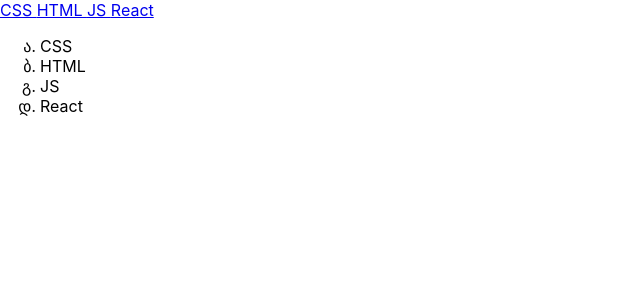
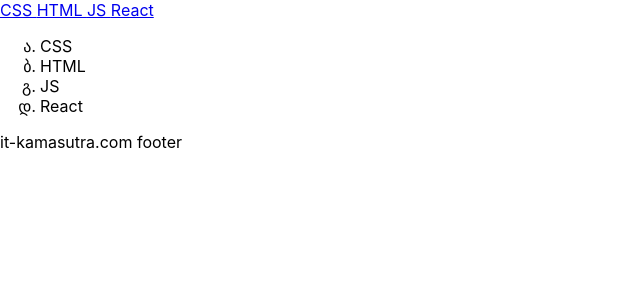
Before and after one commit to RudakovIlya/samurai-way-main, a React (Create React App) app: page / in a window 1280 px wide. Shown: the top 300 px of the page, without its empty margins (0-640 px from the left). Built offline with nearby package versions, Linux system fonts and the light colour scheme.

Commit message:
added Footer component and watch video tutorial № 10

```diff
--- a/src/App.tsx
+++ b/src/App.tsx
@@ -1,13 +1,15 @@
 import React from 'react';
 import './App.css';
-import {Header} from "./Header";
-import {Technologies} from "./Technologies";
+import Header from "./Header";
+import Technologies from "./Technologies";
+import Footer from "./Footer";
 
 const App = () => {
     return (
         <div>
             <Header/>
             <Technologies/>
+            <Footer/>
         </div>
     );
 };
--- /dev/null
+++ b/src/Footer.tsx
@@ -0,0 +1,11 @@
+import React from "react";
+
+const Footer = () => {
+    return (
+        <div>
+           it-kamasutra.com footer
+        </div>
+    );
+};
+
+export default Footer
--- a/src/Header.tsx
+++ b/src/Header.tsx
@@ -1,12 +1,14 @@
 import React from "react";
 
-export const Header = () => {
+const Header = () => {
     return (
         <div>
-            <a href={'#'}>CSS </a>
-            <a href={'#'}>HTML </a>
-            <a href={'#'}>JS </a>
-            <a href={'#'}>React </a>
+            <a href={'#s'}>CSS </a>
+            <a href={'#s'}>HTML </a>
+            <a href={'#s'}>JS </a>
+            <a href={'#s'}>React </a>
         </div>
     );
 };
+
+export default Header
--- a/src/Technologies.tsx
+++ b/src/Technologies.tsx
@@ -1,6 +1,6 @@
 import React from "react";
 
-export const Technologies = () => {
+const Technologies = () => {
     return (
         <ul>
             <li>CSS</li>
@@ -10,3 +10,5 @@
         </ul>
     )
 }
+
+export default Technologies
```
